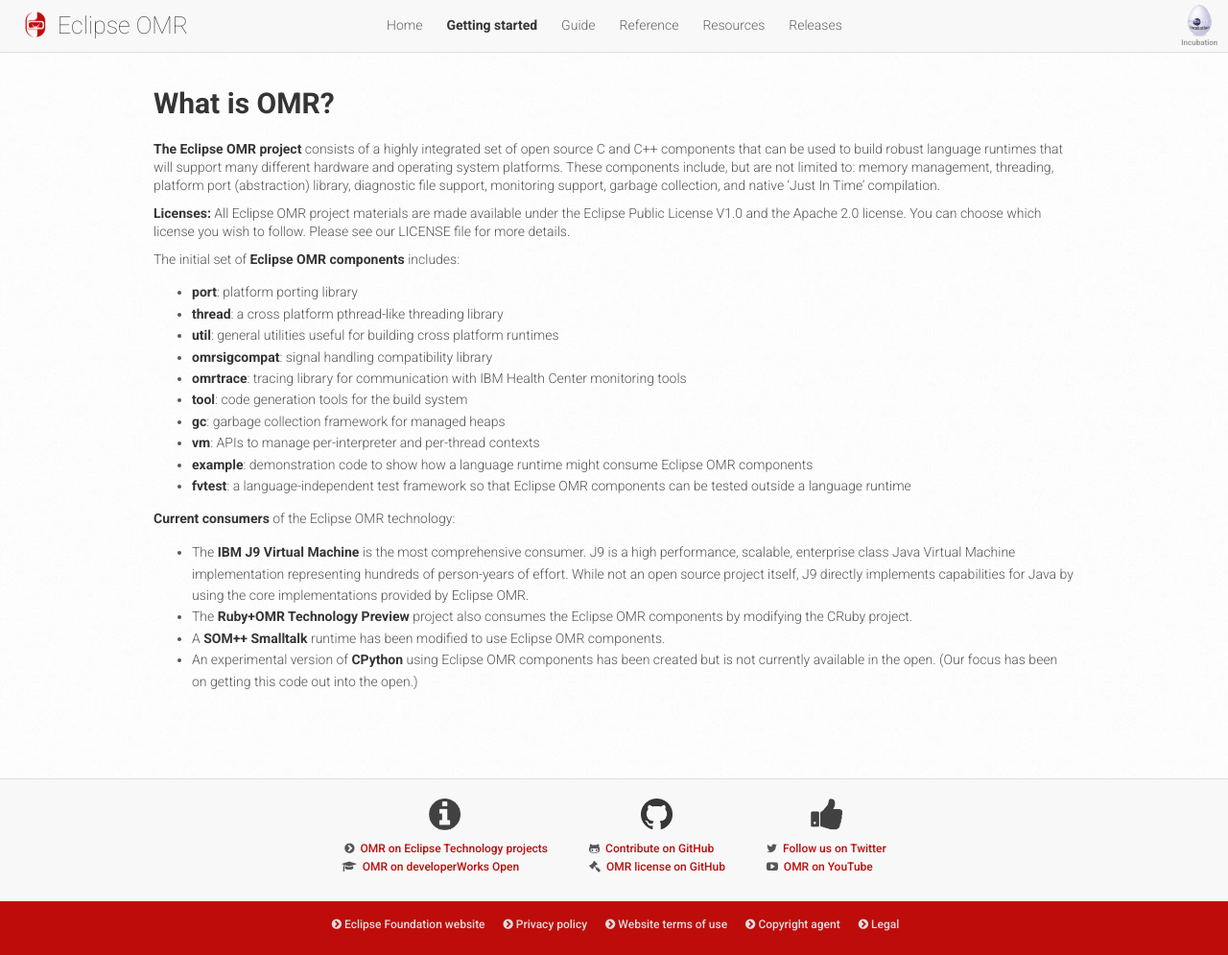
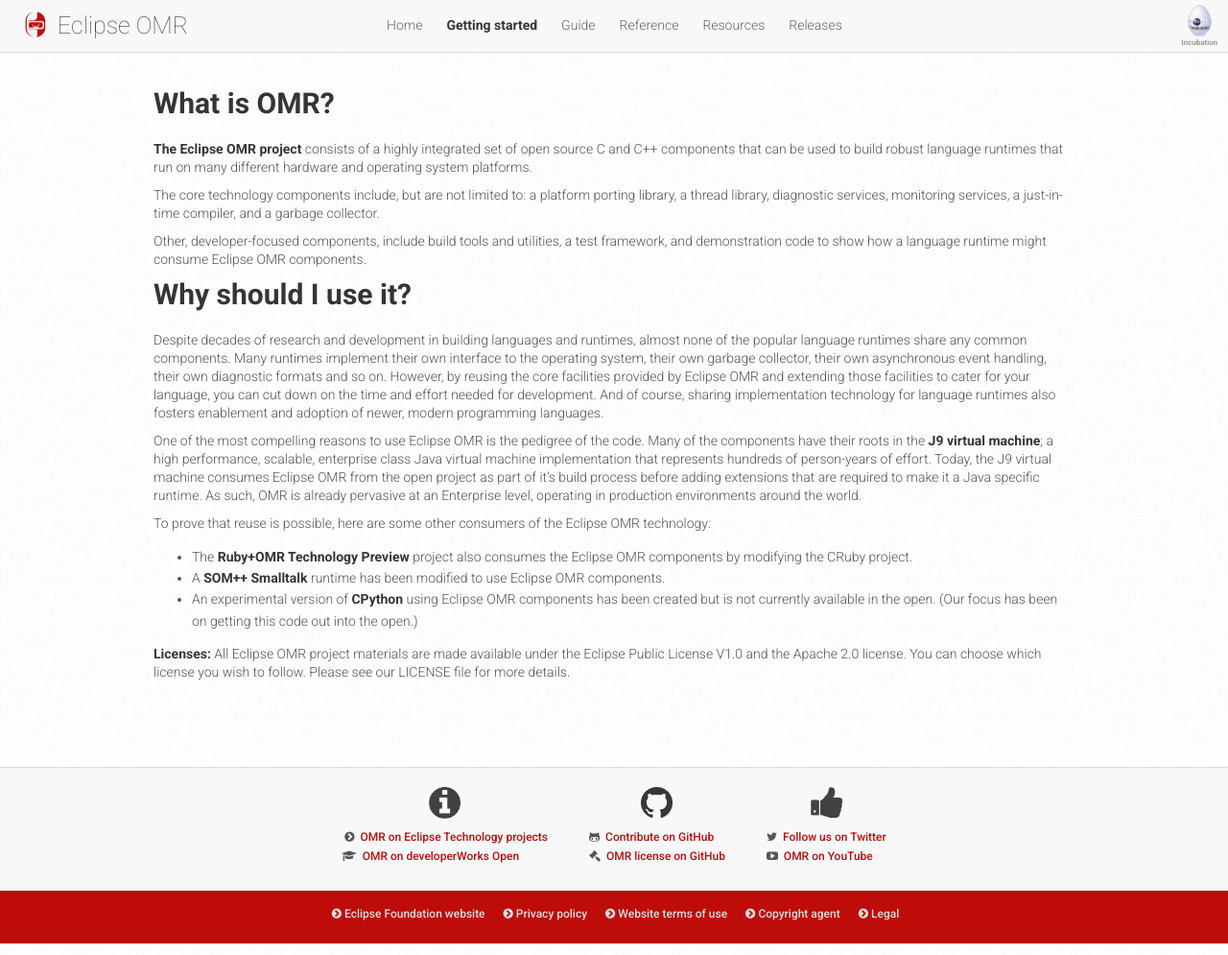
Before and after one commit to eclipse/omr.website, a Jekyll site: the page built from starter/whatisomr.md, in a window 1280 px wide and 995 px high. Shown: the whole window at 96% size. Built offline with Jekyll 4.4.1, drawn with Linux system fonts in a browser that asks for light colours; nearby versions of some CDN libraries.

Commit message:
Improve the appeal for wanting to use Eclipse OMR
Expanded the opening to this topic and included a new
section about why you would use it. Removed the component
list, which is repeated elsewhere.

Issue: #6
Signed-off-by: Sue Chaplain <sue_chaplain@uk.ibm.com>

```diff
--- a/starter/whatisomr.md
+++ b/starter/whatisomr.md
@@ -25,26 +25,22 @@ lang: en
 
 # What is OMR?
 
-**The Eclipse OMR project** consists of a highly integrated set of open source C and C++ components that can be used to build robust language runtimes that will support many different hardware and operating system platforms. These components include, but are not limited to: memory management, threading, platform port (abstraction) library, diagnostic file support, monitoring support, garbage collection, and native 'Just In Time' compilation.
+**The Eclipse OMR project** consists of a highly integrated set of open source C and C++ components that can be used to build robust language runtimes that run on many different hardware and operating system platforms.
 
-**Licenses:** All Eclipse OMR project materials are made available under the Eclipse Public License V1.0 and the Apache 2.0 license. You can choose which license you wish to follow. Please see our LICENSE file for more details.
+The core technology components include, but are not limited to: a platform porting library, a thread library, diagnostic services, monitoring services, a just-in-time compiler, and a garbage collector.
 
-The initial set of **Eclipse OMR components** includes:
+Other, developer-focused components, include build tools and utilities, a test framework, and demonstration code to show how a language runtime might consume Eclipse OMR components.
 
-- **port**: platform porting library
-- **thread**: a cross platform pthread-like threading library
-- **util**: general utilities useful for building cross platform runtimes
-- **omrsigcompat**: signal handling compatibility library
-- **omrtrace**: tracing library for communication with IBM Health Center monitoring tools
-- **tool**: code generation tools for the build system
-- **gc**: garbage collection framework for managed heaps
-- **vm**: APIs to manage per-interpreter and per-thread contexts
-- **example**: demonstration code to show how a language runtime might consume Eclipse OMR components
-- **fvtest**: a language-independent test framework so that Eclipse OMR components can be tested outside a language runtime
+# Why should I use it?
 
-**Current consumers** of the Eclipse OMR technology:
+Despite decades of research and development in building languages and runtimes, almost none of the popular language runtimes share any common components. Many runtimes implement their own interface to the operating system, their own garbage collector, their own asynchronous event handling, their own diagnostic formats and so on. However, by reusing the core facilities provided by Eclipse OMR and extending those facilities to cater for your language, you can cut down on the time and effort needed for development. And of course, sharing implementation technology for language runtimes also fosters enablement and adoption of newer, modern programming languages.
 
-- The **IBM J9 Virtual Machine** is the most comprehensive consumer. J9 is a high performance, scalable, enterprise class Java Virtual Machine implementation representing hundreds of person-years of effort. While not an open source project itself, J9 directly implements capabilities for Java by using the core implementations provided by Eclipse OMR.
+One of the most compelling reasons to use Eclipse OMR is the pedigree of the code. Many of the components have their roots in the **J9 virtual machine**; a high performance, scalable, enterprise class Java virtual machine implementation that represents hundreds of person-years of effort. Today, the J9 virtual machine consumes Eclipse OMR from the open project as part of it's build process before adding extensions that are required to make it a Java specific runtime. As such, OMR is already pervasive at an Enterprise level, operating in production environments around the world.
+
+To prove that reuse is possible, here are some other consumers of the Eclipse OMR technology:
+
 - The **Ruby+OMR Technology Preview** project also consumes the Eclipse OMR components by modifying the CRuby project.
 - A **SOM++ Smalltalk** runtime has been modified to use Eclipse OMR components.
 - An experimental version of **CPython** using Eclipse OMR components has been created but is not currently available in the open. (Our focus has been on getting this code out into the open.)
+
+**Licenses:** All Eclipse OMR project materials are made available under the Eclipse Public License V1.0 and the Apache 2.0 license. You can choose which license you wish to follow. Please see our LICENSE file for more details.
```
